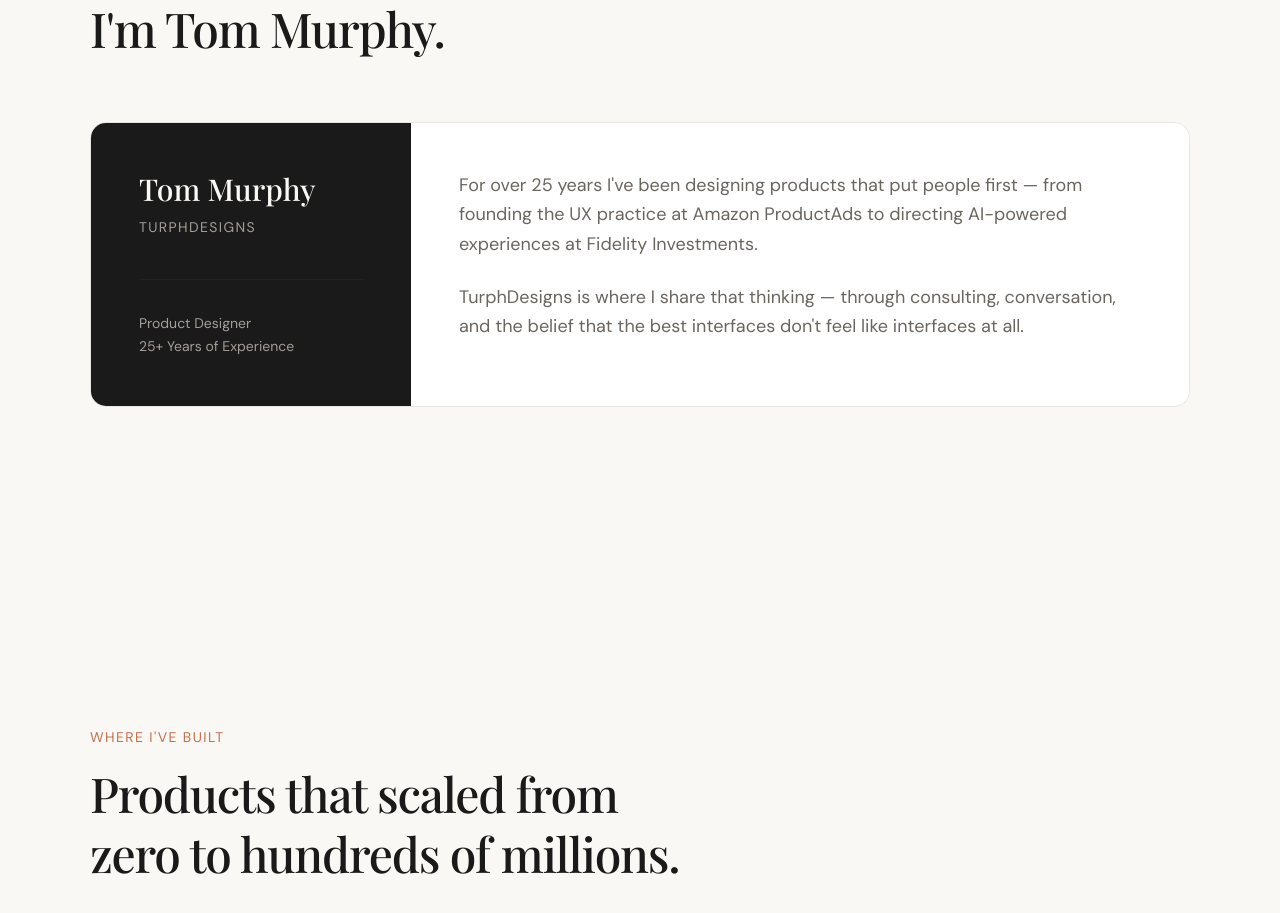
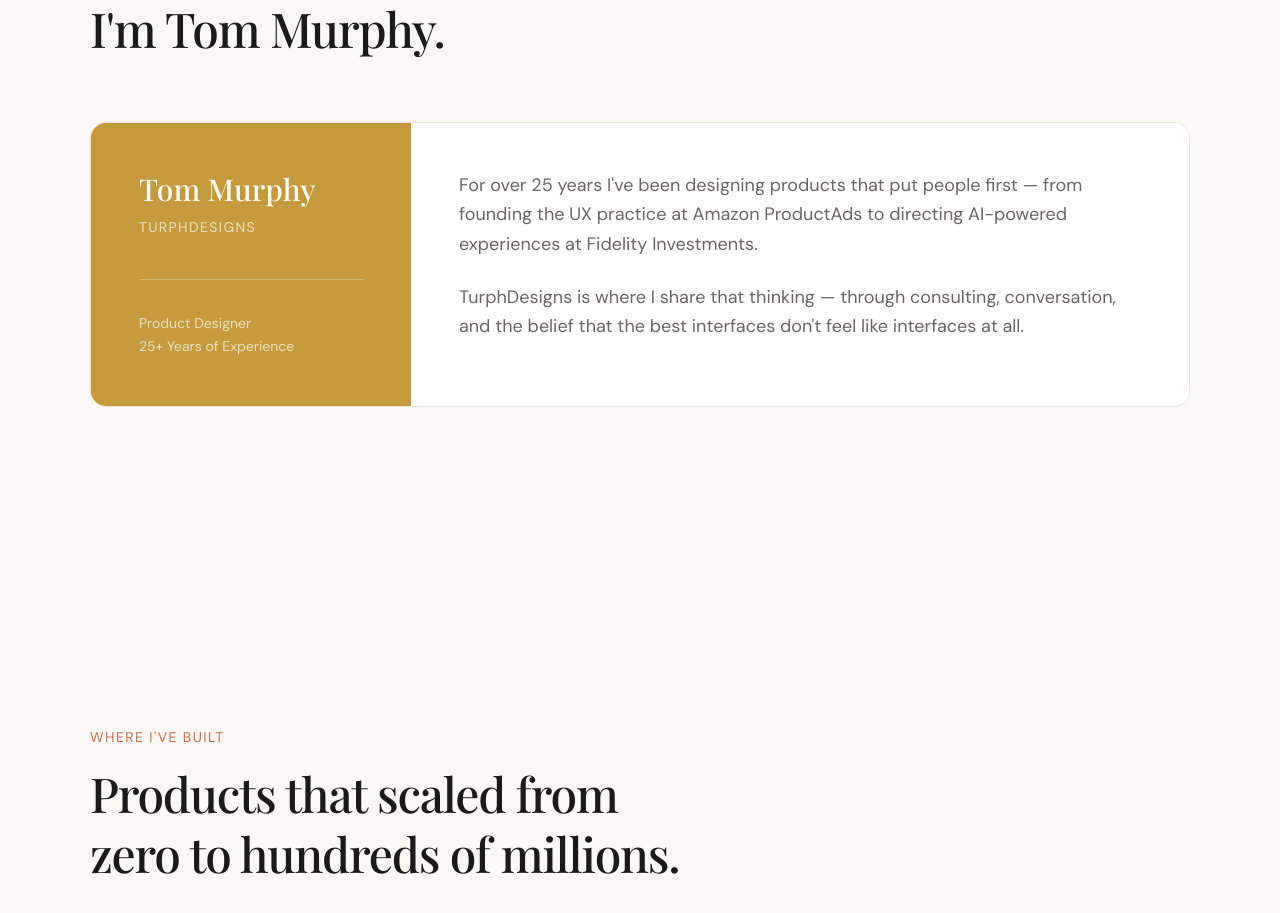
Before and after one commit to turphAI/turphdesigns, a Next.js app: page / in a window 1280 px wide. Shown: the part 1680-2593 px from the top of the page. Built offline with nearby package versions, Linux system fonts and the light colour scheme; a web font is replaced by a local one.

Commit message:
Soften identity panel — swap black for warm ochre gold
Replaced --warm-dark (#1A1A1A) with a warm gold (#C49A3C)
on the Meet Tom card's left panel. Text and divider colors
adjusted to cream-on-gold for a softer, warmer feel.

Co-Authored-By: Claude Opus 4.6 <noreply@anthropic.com>

```diff
--- a/src/app/page.tsx
+++ b/src/app/page.tsx
@@ -55,21 +55,21 @@ export default function HomeV2() {
               <div className="grid grid-cols-1 md:grid-cols-[320px_1fr]">
                 {/* Left — identity panel */}
                 <div className="p-10 md:p-12 flex flex-col justify-between"
-                     style={{ backgroundColor: 'var(--warm-dark)' }}>
+                     style={{ backgroundColor: '#C49A3C' }}>
                   <div>
                     <span className="font-serif-display text-2xl md:text-3xl font-medium block mb-2"
-                          style={{ color: '#FAF8F5' }}>
+                          style={{ color: '#FFFDF7' }}>
                       Tom Murphy
                     </span>
                     <span className="font-body text-sm tracking-widest uppercase"
-                          style={{ color: 'var(--warm-text-muted)' }}>
+                          style={{ color: 'rgba(255, 253, 247, 0.7)' }}>
                       TurphDesigns
                     </span>
                   </div>
                   <div className="mt-10 pt-8"
-                       style={{ borderTop: '1px solid var(--warm-dark-surface)' }}>
+                       style={{ borderTop: '1px solid rgba(255, 253, 247, 0.25)' }}>
                     <p className="font-body text-sm leading-relaxed"
-                       style={{ color: 'var(--warm-text-muted)' }}>
+                       style={{ color: 'rgba(255, 253, 247, 0.7)' }}>
                       Product Designer<br />
                       25+ Years of Experience
                     </p>
```
